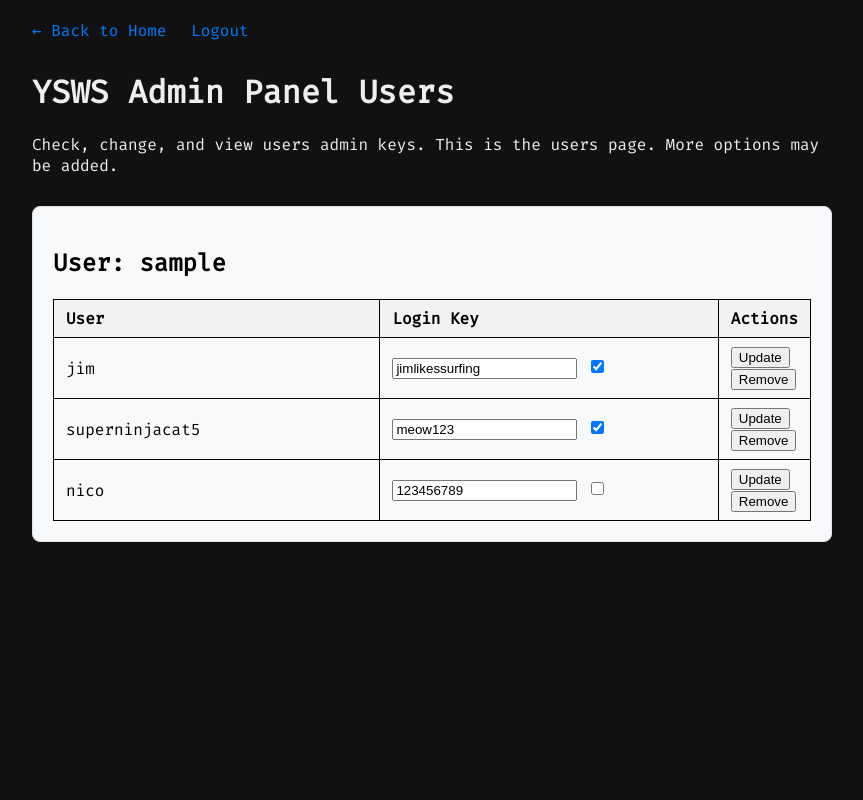
After one commit to jimmydin7/ysws-orgs-dev, a Flask app: page /admin in a window 1280 px wide. The commit adds this page. Shown: the whole page, without its empty margins (208-1071 px from the left). Run offline with Flask 3, Linux system fonts and the light colour scheme; the visitor is signed in with stand-in values (Sample User, id 1).

Commit message:
Added superuser and admin, admin can acess /admin and edit admin keys, super user can edit admin status.

```diff
--- a/app.py
+++ b/app.py
@@ -1,4 +1,4 @@
-from flask import Flask, render_template, request, redirect, url_for, session
+from flask import Flask, render_template, request, redirect, url_for, session, flash
 import requests
 from config import SECRET_KEY, KEYS_FILE, USERS_FILE
 from utils import load_json_file, save_json_file, login_required
@@ -13,7 +13,9 @@ NEST_PORT = 44195
 @app.route("/", methods=['GET', 'POST'])
 @login_required
 def main():
-    return render_template('index.html', username=session['username'])
+    print(session['is_admin'])
+    error = None
+    return render_template('index.html', username=session['username'], is_admin=session.get('is_admin', False), error=error)
 
 @app.route("/ysws-catalog", methods=['GET', 'POST'])
 @login_required
@@ -125,8 +127,9 @@ def new():
             available_keys = load_json_file(KEYS_FILE)
             users = load_json_file(USERS_FILE)
 
-            if username.lower() not in users:
+            if any(u["username"] == username for u in users):
                 return render_template('new.html', error="User already exists!")
+
 
             if admin_key in available_keys:
                 available_keys.remove(admin_key)
@@ -151,27 +154,79 @@ def new():
 def login():
     if request.method == 'POST':
         username = request.form.get('username')
-        name = username
+        raw_name = username
         username = username.lower()
         password = request.form.get('password')
 
-        print(f"Login attempt - Username: {name}, Password: {password}")
+        print(f"Login attempt - Username: {raw_name}, Password: {password}")
 
         if username and password:
             users = load_json_file(USERS_FILE)
             print(f"Loaded users: {users}")
 
-            user_exists = any(user['username'] == username and user['password'] == password for user in users)
-            print(f"User exists: {user_exists}")
+            user = next((u for u in users if u['username'] == username and u['password'] == password), None)
 
-            if user_exists:
-                session['username'] = name
+            if user:
+                session['username'] = raw_name
+                session['is_admin'] = user.get('admin', False)
+                session['is_superuser'] = user.get('superuser', False)
                 print(f"Session set: {session}")
                 return redirect(url_for('main'))
             else:
                 return render_template('login.html', error="Invalid username or password!")
 
     return render_template('login.html')
+
+@app.route("/admin", methods=['POST', 'GET'])
+@login_required
+def admin():
+    name = session['username']
+    users = load_json_file(USERS_FILE)
+    is_admin = session.get('is_admin', False)
+
+
+    if not is_admin:
+        flash("You must be an admin to access this page!", "error")
+        return redirect(url_for('main'))
+
+    if request.method == 'POST':
+        username = request.form.get('username')
+
+        password = request.form.get('password')
+        is_admin = True if request.form.get('is_admin') == "true" else False
+        for user in users:
+            if user["username"] == username:
+                user["password"] = password
+                user["admin"] = is_admin
+                user["superuser"] = user.get("superuser", False)
+                break
+        save_json_file(USERS_FILE, users)
+
+        return redirect(url_for('admin'))
+
+    is_superuser = session.get('is_superuser', False)
+    return render_template('admin.html',
+                           username=name,
+                           users=users,
+                           is_admin=is_admin,
+                           is_superuser=is_superuser)
+
+
+@app.route("/admin/remove", methods=["POST"])
+@login_required
+def remove_user():
+    users = load_json_file(USERS_FILE)
+    username = request.form.get("username")
+
+    new_users = [user for user in users if user["username"] != username]
+
+    if len(new_users) < len(users):
+        save_json_file(USERS_FILE, new_users)
+        flash(f"User {username} removed.", "success")
+    else:
+        flash(f"User {username} not found!", "error")
+
+    return redirect(url_for("admin"))
 
 @app.route("/debug")
 def debug():
--- a/static/css/catalog.css
+++ b/static/css/catalog.css
@@ -75,3 +75,22 @@
 .nav-links a:hover {
   text-decoration: underline;
 }
+table {
+  width: 100%;
+  border-collapse: collapse;
+  margin-top: 1em;
+}
+
+th, td {
+  border: 1px solid #000;
+  padding: 8px 12px;
+  text-align: left;
+}
+
+th {
+  background-color: #f2f2f2;
+}
+
+td, th {
+  width: 50%;
+}
--- a/static/css/index.css
+++ b/static/css/index.css
@@ -292,3 +292,13 @@ footer a:hover {
   flex-wrap: wrap;
   justify-content: center;
 }
+
+.error {
+  background-color: #ffdddd;
+  color: #a94442;
+  border: 1px solid #f5c6cb;
+  padding: 12px 16px;
+  margin: 12px 0;
+  border-radius: 6px;
+  font-weight: bold;
+}
--- /dev/null
+++ b/templates/admin.html
@@ -0,0 +1,64 @@
+<!DOCTYPE html>
+<html lang="en">
+<head>
+  <meta charset="UTF-8" />
+  <meta name="viewport" content="width=device-width, initial-scale=1.0" />
+  <title>YSWS Project Finder</title>
+  <link href="https://fonts.googleapis.com/css2?family=Fira+Code&display=swap" rel="stylesheet">
+  <link rel="stylesheet" href="static/css/index.css" />
+  <link rel="stylesheet" href="static\css\catalog.css">
+</head>
+{% if is_admin %}
+<body>
+  <div class="form-container">
+    <div class="nav-links">
+      <a href="/">← Back to Home</a>
+      <a href="/logout">Logout</a>
+    </div>
+
+    <h1>YSWS Admin Panel Users</h1>
+    <p>Check, change, and view users admin keys. This is the users page. More options may be added.</p>
+
+    {% if error %}
+      <div class="error">{{ error }}</div>
+    {% else %}
+        <div class="result-section">
+            <h2 style="color: #000000;">User: {{ username }}</h2>
+        <table>
+          <tr>
+            <th style="color: #000000;">User</th>
+            <th style="color: #000000;">Login Key</th>
+            <th style="color: #000000;">Actions</th>
+          </tr>
+          {% for user in users %}
+            <tr>
+              <td style="color: #000000;">
+                <form method="POST" action="/admin" style="display:inline;">
+                  <input type="hidden" name="username" value="{{ user.username }}">
+                  {{ user.username }}
+              </td>
+              <td>
+                  <input type="text" name="password" value="{{ user.password }}">
+                  {% if is_superuser %}
+                  <input type="checkbox" name="is_admin" value="true" {% if user.admin %}checked{% endif %}>
+                  {% endif %}
+              </td>
+              <td>
+                  <button type="submit" name="action" value="update">Update</button>
+                  <button type="submit" name="action" value="remove">Remove</button>
+                </form>
+              </td>
+            </tr>
+            {% endfor %}
+        </table>
+        </div>
+        {% endif %}
+    </div>
+</body>
+</html>
+{% else %}
+<body>
+  <h1>Access Denied</h1>
+  <p>You do not have permission to view this page.</p>
+</body>
+{% endif %}
--- a/users.json
+++ b/users.json
@@ -1,10 +1,20 @@
 [
   {
     "username": "jim",
-    "password": "jimlikessurfing"
+    "password": "jimlikessurfing",
+    "admin": true,
+    "superuser": true
   },
   {
     "username": "superninjacat5",
-    "password": "meow123"
+    "password": "meow123",
+    "admin": true,
+    "superuser": true
+  },
+  {
+    "username": "nico",
+    "password": "123456789",
+    "admin": false,
+    "superuser": false
   }
 ]
```
Also changed, not shown: templates/index.html (+22 -0 lines).
